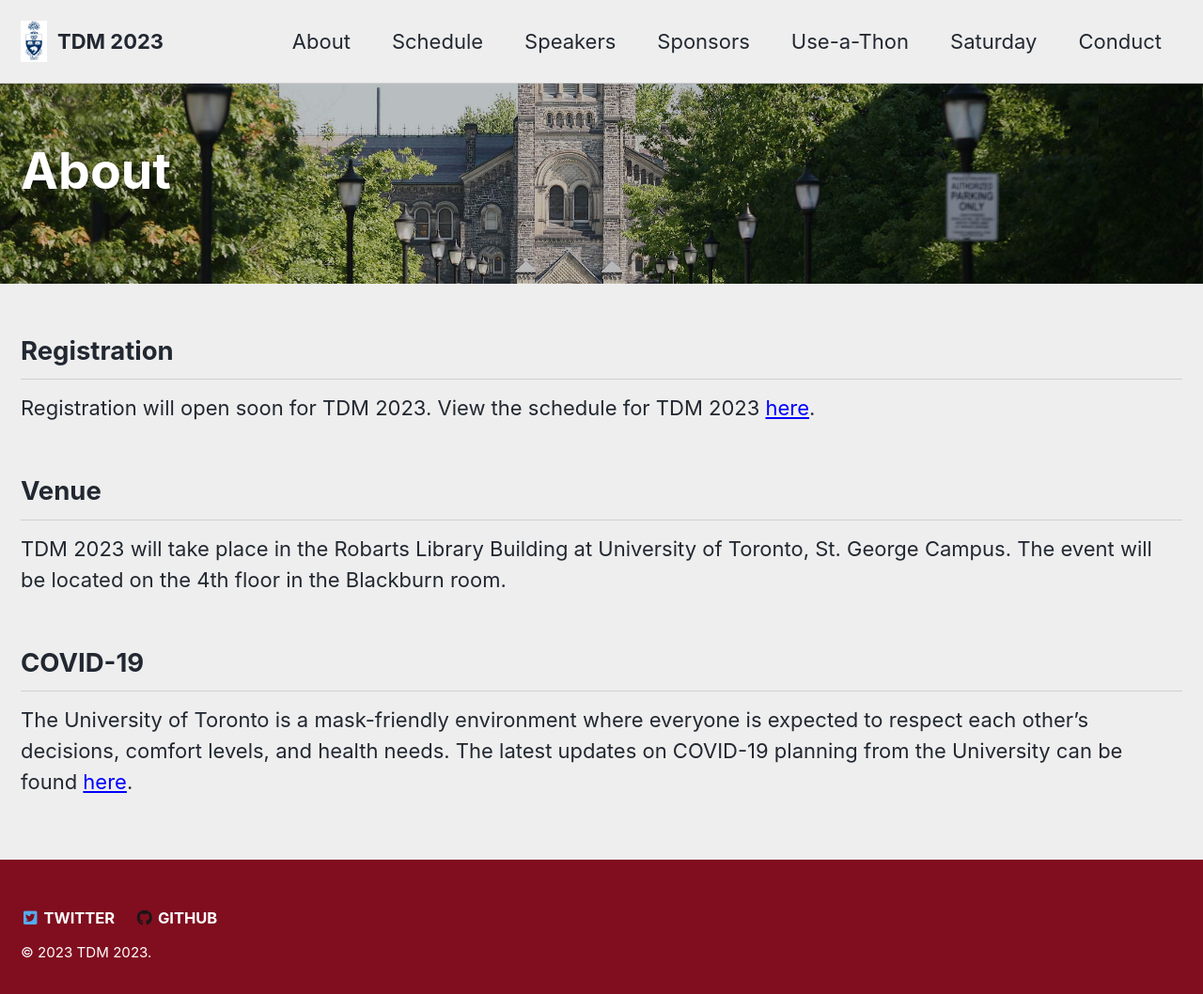
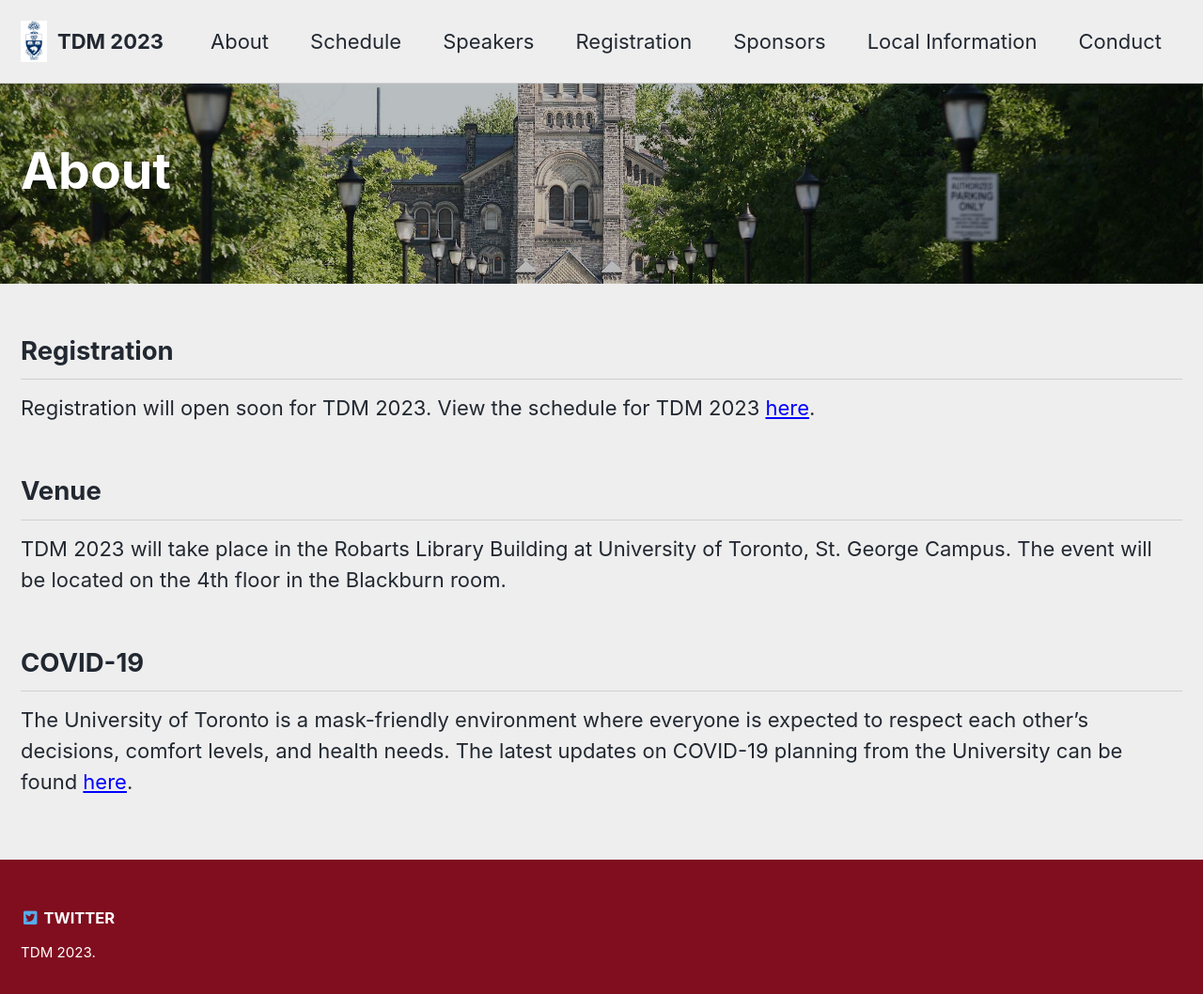
Before and after one commit to MDLutoronto/TDM2023, a plain HTML site: page about/index.html in a window 1280 px wide. Shown: the whole page at 94% size. Drawn offline with Linux system fonts and the light colour scheme; a script that the page names is missing.

Commit message:
Update index.html

```diff
--- a/about/index.html
+++ b/about/index.html
@@ -116,11 +116,11 @@
             </li><li class="masthead__menu-item">
               <a href="https://mdlutoronto.github.io/TDM2023/speakers/">Speakers</a>
             </li><li class="masthead__menu-item">
+              <a href="https://mdlutoronto.github.io/TDM2023/registration/">Registration</a>
+            </li><li class="masthead__menu-item">
               <a href="https://mdlutoronto.github.io/TDM2023/sponsorship/">Sponsors</a>
             </li><li class="masthead__menu-item">
-              <a href="https://mdlutoronto.github.io/TDM2023/use-a-thon/">Use-a-Thon</a>
-            </li><li class="masthead__menu-item">
-              <a href="https://mdlutoronto.github.io/TDM2023/saturday/">Saturday</a>
+              <a href="https://mdlutoronto.github.io/TDM2023/localinformation/">Local Information</a>
             </li><li class="masthead__menu-item">
               <a href="https://mdlutoronto.github.io/TDM2023/conduct/">Conduct</a>
             </li></ul>
@@ -229,14 +229,11 @@ The University of Toronto is a mask-friendly environment where everyone is expec
 
 
 
-          <li><a href="https://github.com/MDLutoronto/TDM2023" rel="nofollow noopener noreferrer"><i class="fab fa-fw fa-github" aria-hidden="true"></i> GitHub</a></li>
-
-
 
   </ul>
 </div>
 
-<div class="page__footer-copyright">&copy; 2023 TDM 2023.</div>
+<div class="page__footer-copyright">TDM 2023.</div>
 
 
         </footer>
```
